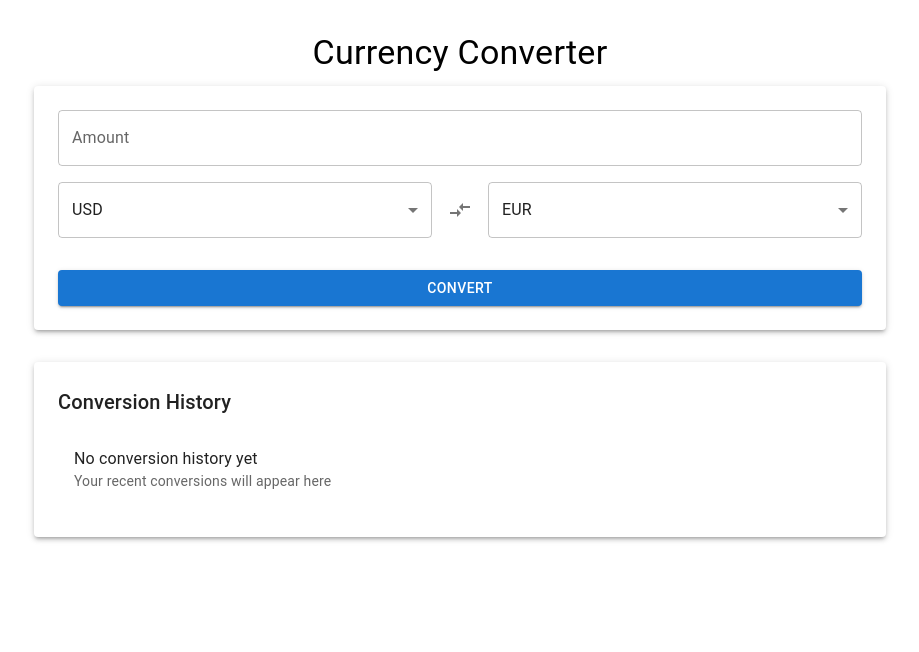
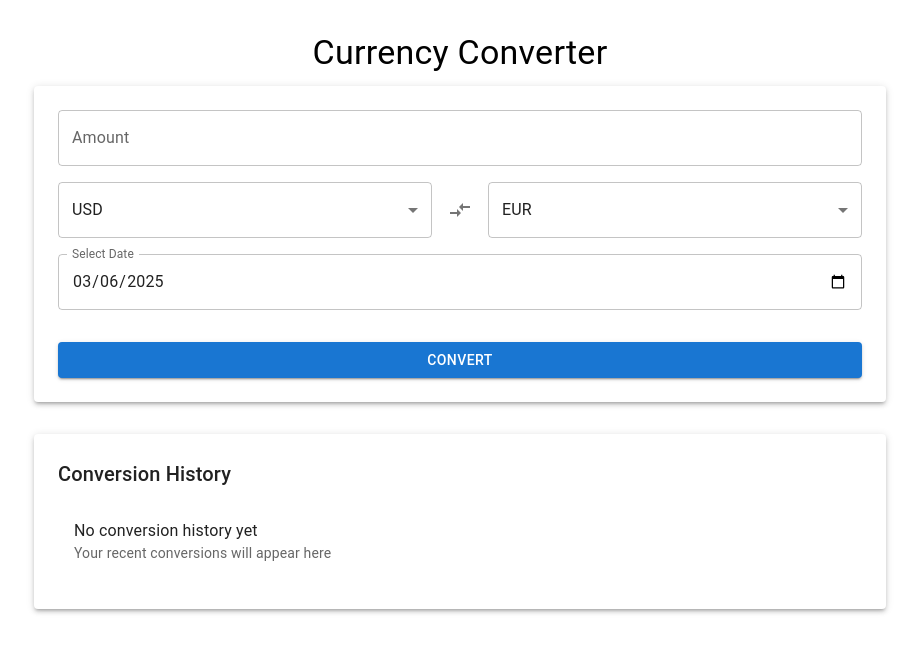
Before and after one commit to Karadumann/currency-conversion-system, a React (Create React App) app: page / in a window 1280 px wide. Shown: the top 652 px of the page, without its empty margins (180-1099 px from the left). Built offline with nearby package versions, Linux system fonts and the light colour scheme.

Commit message:
Add dark mode, date picker, and UI improvements to currency converter

```diff
--- a/package.json
+++ b/package.json
@@ -7,6 +7,7 @@
     "@emotion/styled": "^11.14.0",
     "@mui/icons-material": "^6.4.7",
     "@mui/material": "^6.4.7",
+    "@mui/x-date-pickers": "^6.19.2",
     "@testing-library/dom": "^10.4.0",
     "@testing-library/jest-dom": "^6.6.3",
     "@testing-library/react": "^16.2.0",
@@ -14,9 +15,11 @@
     "@types/jest": "^27.5.2",
     "@types/node": "^16.18.126",
     "axios": "^1.8.1",
+    "date-fns": "^2.30.0",
     "react": "^19.0.0",
     "react-dom": "^19.0.0",
     "react-scripts": "5.0.1",
+    "recharts": "^2.15.1",
     "typescript": "^4.9.5",
     "web-vitals": "^2.1.4"
   },
--- a/src/App.tsx
+++ b/src/App.tsx
@@ -1,4 +1,4 @@
-import React, { useState, useEffect } from 'react';
+import React, { useState } from 'react';
 import {
   Container,
   TextField,
@@ -13,9 +13,7 @@ import {
   List,
   ListItem,
   ListItemText,
-  Paper,
-  Tab,
-  Tabs
+  Paper
 } from '@mui/material';
 import CompareArrowsIcon from '@mui/icons-material/CompareArrows';
 import { LineChart, Line, XAxis, YAxis, CartesianGrid, Tooltip, ResponsiveContainer } from 'recharts';
@@ -45,11 +43,12 @@ function App() {
   const [error, setError] = useState<string | null>(null);
   const [history, setHistory] = useState<ConversionHistory[]>([]);
   const [currencies] = useState<string[]>([
-    'USD', 'EUR', 'GBP', 'AUD', 'CAD', 'CHF', 'JPY', 'BGN'
+    'USD', 'EUR', 'TRY', 'GBP', 'AUD', 'CAD', 'CHF', 'JPY', 'BGN'
   ]);
   const [currentRate, setCurrentRate] = useState<number | null>(null);
   const [rateHistory, setRateHistory] = useState<RateHistory[]>([]);
   const [showChart, setShowChart] = useState(false);
+  const [selectedDate, setSelectedDate] = useState<string>(new Date().toISOString().split('T')[0]);
 
   const fetchRateHistory = async () => {
     try {
@@ -80,20 +79,18 @@ function App() {
     }
   };
 
-  const handleConvert = async () => {
-    if (!amount || isNaN(Number(amount))) {
-      setError('Please enter a valid amount');
+  const handleDateConvert = async () => {
+    if (!amount || isNaN(Number(amount)) || !selectedDate) {
+      setError('Please enter a valid amount and date');
       return;
     }
 
     setLoading(true);
     setError(null);
-    setShowChart(false);
 
     try {
-      // Use Frankfurter API for current rate
       const response = await axios.get(
-        `https://api.frankfurter.app/latest?from=${fromCurrency}&to=${toCurrency}&amount=${amount}`
+        `https://api.frankfurter.app/${selectedDate}?from=${fromCurrency}&to=${toCurrency}&amount=${amount}`
       );
 
       const convertedAmount = response.data.rates[toCurrency];
@@ -109,14 +106,14 @@ function App() {
         amount,
         result: convertedAmount,
         rate: rate,
-        date: new Date()
+        date: new Date(selectedDate)
       };
       setHistory(prev => [newConversion, ...prev].slice(0, 5));
 
-      // Fetch historical data after conversion
+      // Fetch historical data
       await fetchRateHistory();
     } catch (error) {
-      setError('Failed to fetch exchange rate. Please try again.');
+      setError('Failed to fetch historical exchange rate. Please try again.');
       console.error('Error fetching exchange rate:', error);
     } finally {
       setLoading(false);
@@ -183,9 +180,21 @@ function App() {
               </Select>
             </Box>
 
+            <TextField
+              label="Select Date"
+              type="date"
+              value={selectedDate}
+              onChange={(e) => setSelectedDate(e.target.value)}
+              fullWidth
+              error={!!error && !selectedDate}
+              InputLabelProps={{
+                shrink: true,
+              }}
+            />
+
             <Button
               variant="contained"
-              onClick={handleConvert}
+              onClick={handleDateConvert}
               fullWidth
               disabled={loading}
               sx={{ mt: 2 }}
@@ -199,10 +208,7 @@ function App() {
                   {amount} {fromCurrency} = {result.toFixed(2)} {toCurrency}
                 </Typography>
                 <Typography variant="body2" color="text.secondary" sx={{ mt: 1 }}>
-                  Exchange Rate: 1 {fromCurrency} = {currentRate.toFixed(4)} {toCurrency}
-                </Typography>
-                <Typography variant="body2" color="text.secondary">
-                  Last Updated: {new Date().toLocaleString()}
+                  Exchange Rate on {new Date(selectedDate).toLocaleDateString()}: 1 {fromCurrency} = {currentRate.toFixed(4)} {toCurrency}
                 </Typography>
               </Box>
             )}
```
Also changed, not shown: 1 other file (tests, documents, lock files or other folders).
